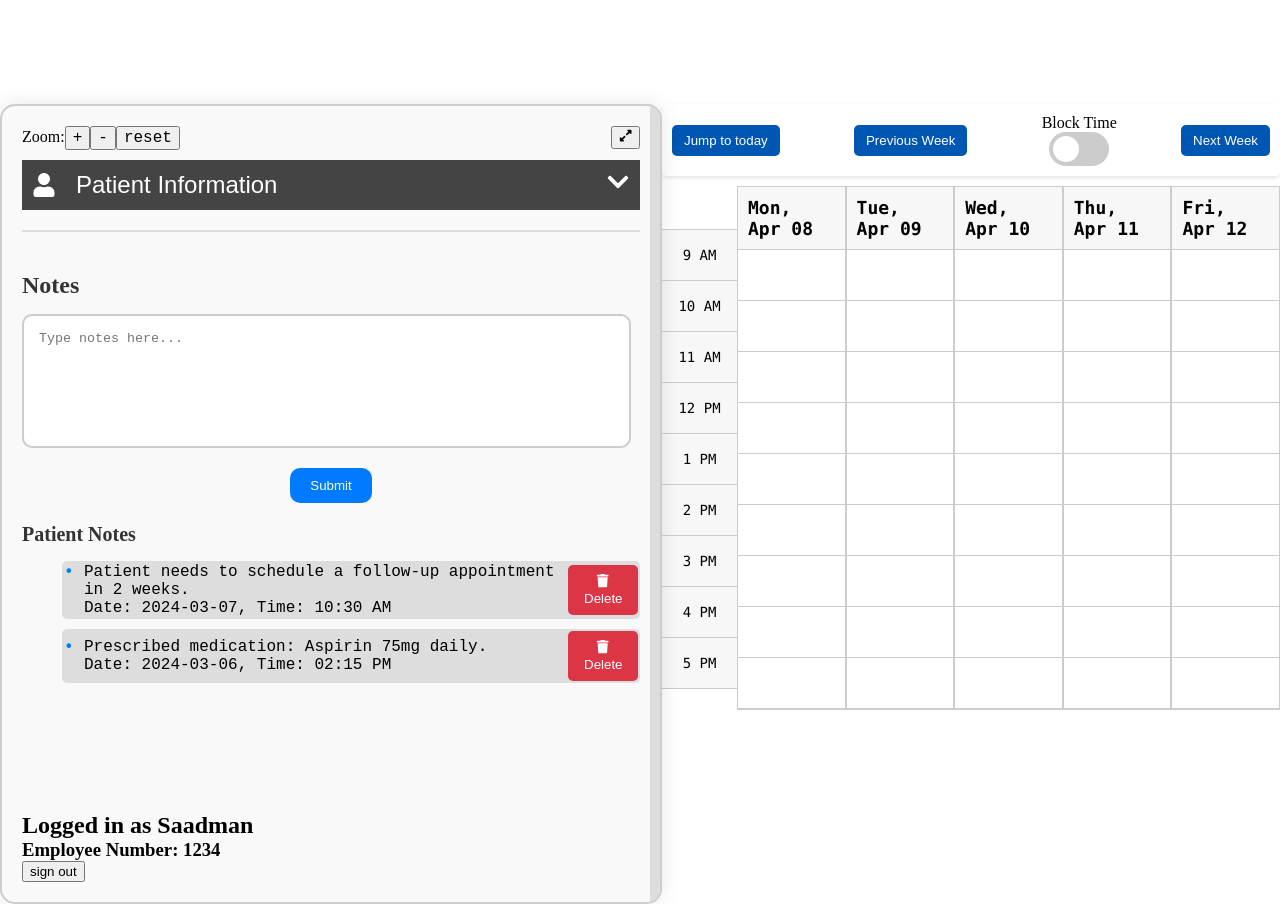
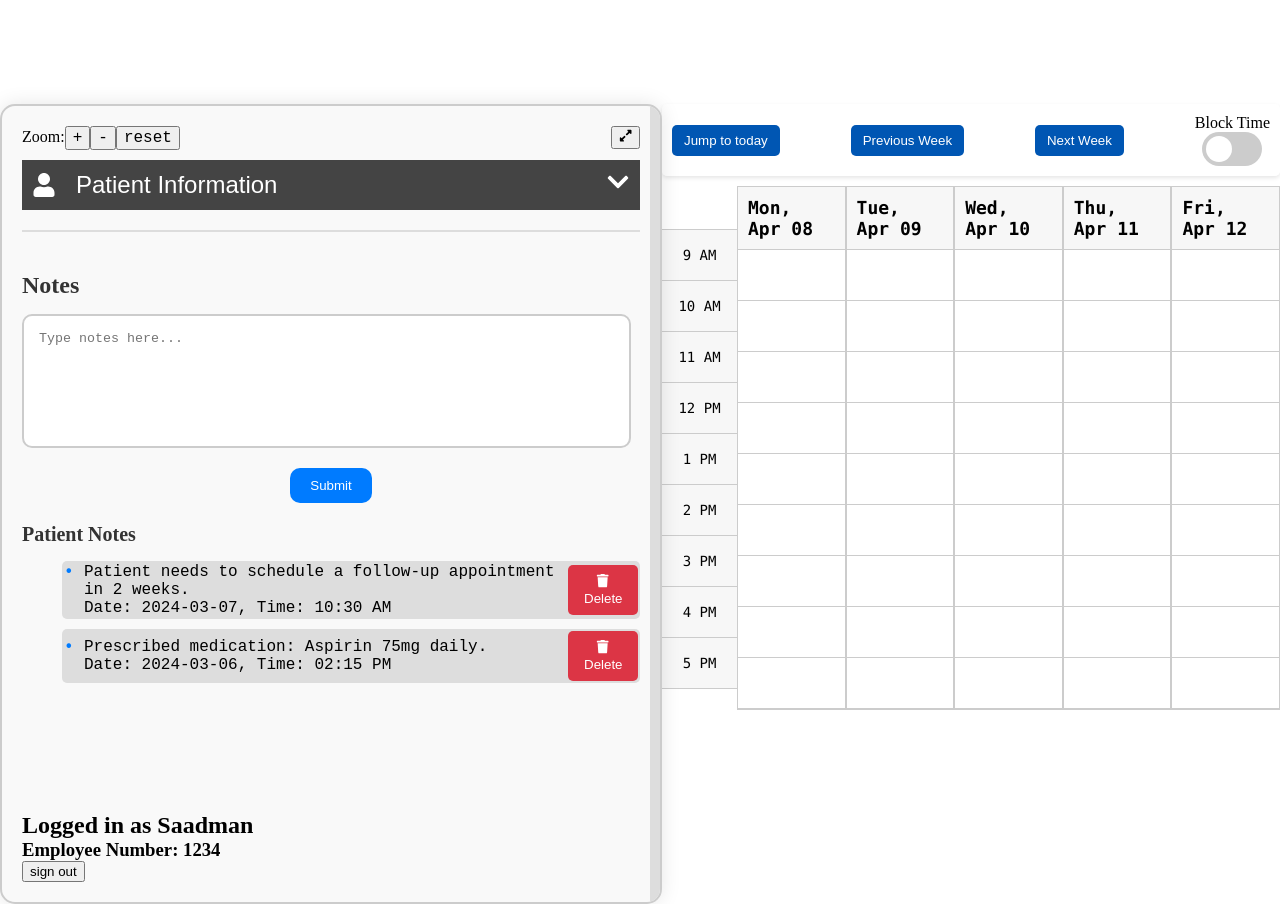
Before and after one commit to raja-omar/MediSync, a React (Vite) app in the folder appointment-management-system/: page / in a window 1280 px wide. Shown: the part 840-1744 px from the top of the page. Built offline with nearby package versions, Linux system fonts and the light colour scheme.

Commit message:
some style changes. to see changes, search a patient and hover. the content fits better into the div.

```diff
--- a/appointment-management-system/src/components/DoctorCalendar.jsx
+++ b/appointment-management-system/src/components/DoctorCalendar.jsx
@@ -195,6 +195,9 @@ const Calendar = () => {
           <button onClick={goToPreviousWeek} className="nav-button">
             Previous Week
           </button>
+          <button onClick={goToNextWeek} className="nav-button">
+            Next Week
+          </button>
           <div className="toggle-block-time">
             <label>{blockTimeMode ? "Disable Block Time" : "Block Time"}</label>
             <label className="switch">
@@ -208,10 +211,6 @@ const Calendar = () => {
               <span className="slider"></span>
             </label>
           </div>
-
-          <button onClick={goToNextWeek} className="nav-button">
-            Next Week
-          </button>
         </div>
         <div className="calendar-body">
           {renderTimeColumn()}
--- a/appointment-management-system/src/styles/SidebarStyles.css
+++ b/appointment-management-system/src/styles/SidebarStyles.css
@@ -241,7 +241,7 @@
 
 .patient-search-button:hover .patient-details {
   display: block; /* Show additional details when hovered */
-  max-width:min-content
+  max-width:fit-content;
 }
 
 .patient-details img {
```
